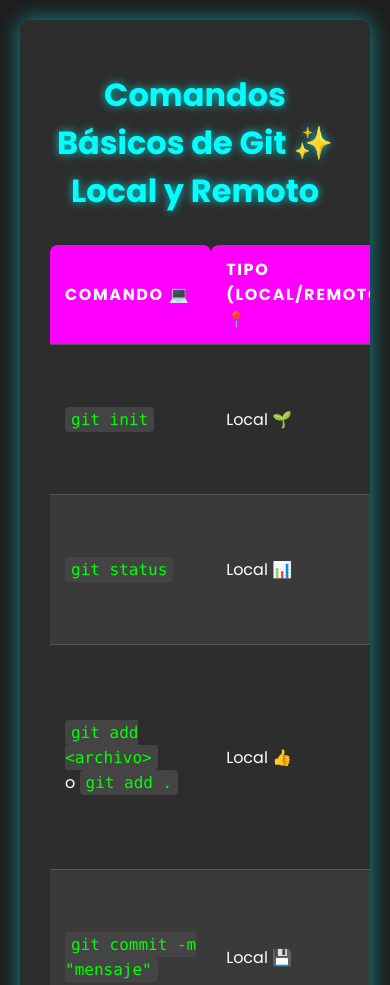
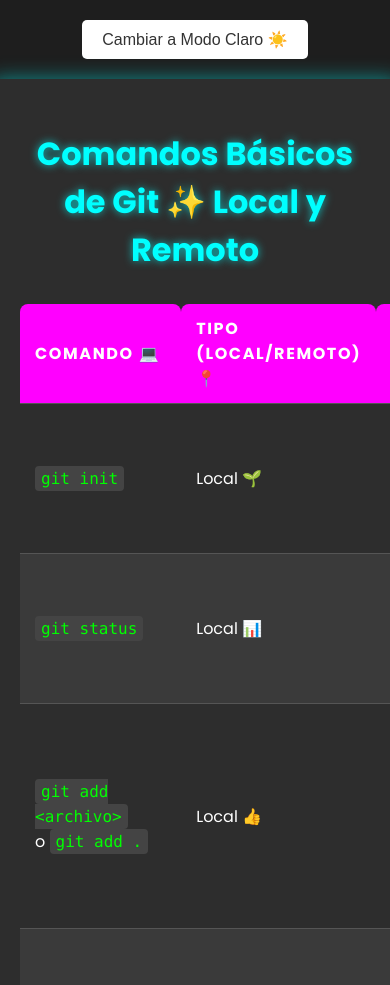
Before and after one commit to coffee1991/practicasSENA-evidencia-4-y-5, a plain HTML site: page index.html in a window 390 px wide. Shown: the top 985 px of the page. Drawn offline with Linux system fonts and the light colour scheme.

Commit message:
cambios y mejora

```diff
--- a/index.html
+++ b/index.html
@@ -8,6 +8,8 @@
     <link href="https://fonts.googleapis.com/css2?family=Poppins:wght@400;700&display=swap" rel="stylesheet">
 </head>
 <body>
+
+    <button id="theme-toggle">Cambiar a Modo Claro ☀️</button>
 
     <div class="container">
         <h1>Comandos Básicos de Git ✨ Local y Remoto</h1>
@@ -90,5 +92,34 @@
         </table>
     </div>
 
+    <script>
+        const themeToggle = document.getElementById('theme-toggle');
+        const body = document.body;
+
+        // Cargar el tema guardado en localStorage o usar oscuro por defecto
+        const currentTheme = localStorage.getItem('theme') || 'dark';
+        body.classList.add(currentTheme + '-mode'); // Añadir clase inicial
+
+        // Actualizar el texto del botón al cargar la página
+        if (currentTheme === 'dark') {
+            themeToggle.textContent = 'Cambiar a Modo Claro ☀️';
+        } else {
+            themeToggle.textContent = 'Cambiar a Modo Oscuro 🌙';
+        }
+
+
+        themeToggle.addEventListener('click', () => {
+            if (body.classList.contains('dark-mode')) {
+                body.classList.replace('dark-mode', 'light-mode');
+                themeToggle.textContent = 'Cambiar a Modo Oscuro 🌙';
+                localStorage.setItem('theme', 'light'); // Guardar preferencia
+            } else {
+                body.classList.replace('light-mode', 'dark-mode');
+                themeToggle.textContent = 'Cambiar a Modo Claro ☀️';
+                localStorage.setItem('theme', 'dark'); // Guardar preferencia
+            }
+        });
+    </script>
+
 </body>
 </html>
--- a/style.css
+++ b/style.css
@@ -1,74 +1,204 @@
+/* Variables para colores */
+:root {
+    --dark-bg-color: #1e1e1e;
+    --dark-container-bg: #2d2d2d;
+    --dark-text-color: #ffffff;
+    --dark-header-bg: #ff00ff;
+    --dark-header-text: #ffffff;
+    --dark-border-color: #555;
+    --dark-row-even-bg: #3a3a3a;
+    --dark-hover-bg: #555555;
+    --dark-code-bg: #444;
+    --dark-code-text: #00ff00;
+    --dark-title-color: #00ffff;
+    --dark-shadow-color: rgba(0, 255, 255, 0.5);
+    --dark-title-shadow: rgba(0, 255, 255, 0.7);
+
+    --light-bg-color: #f0f0f0;
+    --light-container-bg: #ffffff;
+    --light-text-color: #333333;
+    --light-header-bg: #4CAF50; /* Verde llamativo */
+    --light-header-text: #ffffff;
+    --light-border-color: #ccc;
+    --light-row-even-bg: #e0e0e0;
+    --light-hover-bg: #d0d0d0;
+    --light-code-bg: #eeeeee;
+    --light-code-text: #d32f2f; /* Rojo para el código */
+    --light-title-color: #1a73e8; /* Azul de Google */
+    --light-shadow-color: rgba(0, 0, 0, 0.1);
+    --light-title-shadow: rgba(26, 115, 232, 0.5); /* Sombra azul */
+}
+
+/* Estilos generales para el cuerpo y transiciones */
 body {
     font-family: 'Poppins', sans-serif;
-    background-color: #1e1e1e; /* Fondo oscuro */
-    color: #ffffff; /* Texto blanco */
     margin: 0;
     padding: 20px;
     display: flex;
-    justify-content: center;
-    align-items: flex-start;
+    flex-direction: column; /* Apila elementos verticalmente */
+    align-items: center;
     min-height: 100vh;
+    transition: background-color 0.5s ease, color 0.5s ease; /* Transición suave para el tema */
 }
 
+/* Estilos para el contenedor principal */
 .container {
-    background-color: #2d2d2d; /* Contenedor un poco más claro */
     padding: 30px;
     border-radius: 10px;
-    box-shadow: 0 0 20px rgba(0, 255, 255, 0.5); /* Sombra azul/cian llamativa */
     width: 100%;
     max-width: 1000px;
-    overflow-x: auto; /* Permite scroll horizontal si la tabla es muy ancha */
+    overflow-x: auto;
+    transition: background-color 0.5s ease, box-shadow 0.5s ease; /* Transición suave */
 }
 
 h1 {
-    color: #00ffff; /* Cian llamativo para el título */
     text-align: center;
     margin-bottom: 30px;
-    text-shadow: 0 0 8px rgba(0, 255, 255, 0.7);
+    transition: color 0.5s ease, text-shadow 0.5s ease; /* Transición suave */
 }
 
 table {
     width: 100%;
-    border-collapse: collapse; /* Elimina espacios entre bordes de celdas */
+    border-collapse: collapse;
     margin-top: 20px;
 }
 
 th, td {
     padding: 12px 15px;
     text-align: left;
-    border-bottom: 1px solid #555; /* Borde inferior sutil */
+    border-bottom: 1px solid; /* Usará el color de borde según el tema */
+    transition: font-size 0.2s ease, color 0.2s ease; /* Transición para el hover */
 }
 
 thead th {
-    background-color: #ff00ff; /* Magenta vibrante para el encabezado */
-    color: #ffffff;
     font-weight: bold;
     text-transform: uppercase;
     letter-spacing: 0.1em;
     border-top-left-radius: 8px;
     border-top-right-radius: 8px;
+    transition: background-color 0.5s ease, color 0.5s ease; /* Transición suave */
 }
 
-tbody tr:nth-child(even) {
-    background-color: #3a3a3a; /* Color de fila alternado */
+tbody tr:nth-child(even) td {
+    transition: background-color 0.5s ease; /* Transición suave */
 }
 
-tbody tr:hover {
-    background-color: #555555; /* Efecto hover */
-    transition: background-color 0.3s ease;
+/* Efecto hover en las celdas del cuerpo de la tabla */
+tbody td:hover {
+    font-size: 1.05em; /* Aumenta ligeramente el tamaño de la fuente */
+    /* El color cambiará según la variable CSS del tema */
 }
 
 td code {
-    background-color: #444; /* Fondo para el código */
-    color: #00ff00; /* Verde neón para el código */
     padding: 3px 6px;
     border-radius: 4px;
     font-family: Consolas, Monaco, 'Andale Mono', 'Ubuntu Mono', monospace;
+    transition: background-color 0.5s ease, color 0.5s ease; /* Transición suave */
 }
 
-/* Estilos para emojis si fuera necesario aplicar alguno específico */
-/* Por lo general, los emojis se ven bien por defecto, pero si quieres controlarlos: */
-/* td .emoji {
-    font-size: 1.2em;
-    vertical-align: middle;
-} */
+/* Estilo del botón de cambio de tema */
+#theme-toggle {
+    margin-bottom: 20px;
+    padding: 10px 20px;
+    border: none;
+    border-radius: 5px;
+    cursor: pointer;
+    font-size: 1em;
+    transition: background-color 0.3s ease, color 0.3s ease, transform 0.1s ease;
+}
+
+#theme-toggle:hover {
+    transform: scale(1.05);
+}
+
+
+/* --- Estilos para el Modo Oscuro --- */
+body.dark-mode {
+    background-color: var(--dark-bg-color);
+    color: var(--dark-text-color);
+}
+
+body.dark-mode .container {
+    background-color: var(--dark-container-bg);
+    box-shadow: 0 0 20px var(--dark-shadow-color);
+}
+
+body.dark-mode h1 {
+    color: var(--dark-title-color);
+    text-shadow: 0 0 8px var(--dark-title-shadow);
+}
+
+body.dark-mode th, body.dark-mode td {
+     border-bottom-color: var(--dark-border-color);
+     color: var(--dark-text-color); /* Asegura que el color del texto base sea el del tema */
+}
+
+body.dark-mode tbody tr:nth-child(even) td {
+    background-color: var(--dark-row-even-bg);
+}
+
+body.dark-mode tbody tr:hover td {
+     background-color: var(--dark-hover-bg);
+     color: var(--dark-title-color); /* Color llamativo en hover para el modo oscuro */
+}
+
+body.dark-mode thead th {
+    background-color: var(--dark-header-bg);
+    color: var(--dark-header-text);
+}
+
+body.dark-mode td code {
+    background-color: var(--dark-code-bg);
+    color: var(--dark-code-text);
+}
+
+body.dark-mode #theme-toggle {
+    background-color: #ffffff;
+    color: #333;
+}
+
+
+/* --- Estilos para el Modo Claro --- */
+body.light-mode {
+    background-color: var(--light-bg-color);
+    color: var(--light-text-color);
+}
+
+body.light-mode .container {
+    background-color: var(--light-container-bg);
+    box-shadow: 0 0 15px var(--light-shadow-color);
+}
+
+body.light-mode h1 {
+    color: var(--light-title-color);
+     text-shadow: 0 0 5px var(--light-title-shadow);
+}
+
+body.light-mode th, body.light-mode td {
+     border-bottom-color: var(--light-border-color);
+     color: var(--light-text-color); /* Asegura que el color del texto base sea el del tema */
+}
+
+body.light-mode tbody tr:nth-child(even) td {
+    background-color: var(--light-row-even-bg);
+}
+
+body.light-mode tbody tr:hover td {
+     background-color: var(--light-hover-bg);
+     color: var(--light-header-bg); /* Color llamativo en hover para el modo claro (verde) */
+}
+
+body.light-mode thead th {
+    background-color: var(--light-header-bg);
+    color: var(--light-header-text);
+}
+
+body.light-mode td code {
+    background-color: var(--light-code-bg);
+    color: var(--light-code-text);
+}
+
+body.light-mode #theme-toggle {
+    background-color: #333333;
+    color: #ffffff;
+}
```
Also changed, not shown: 1 other file.
